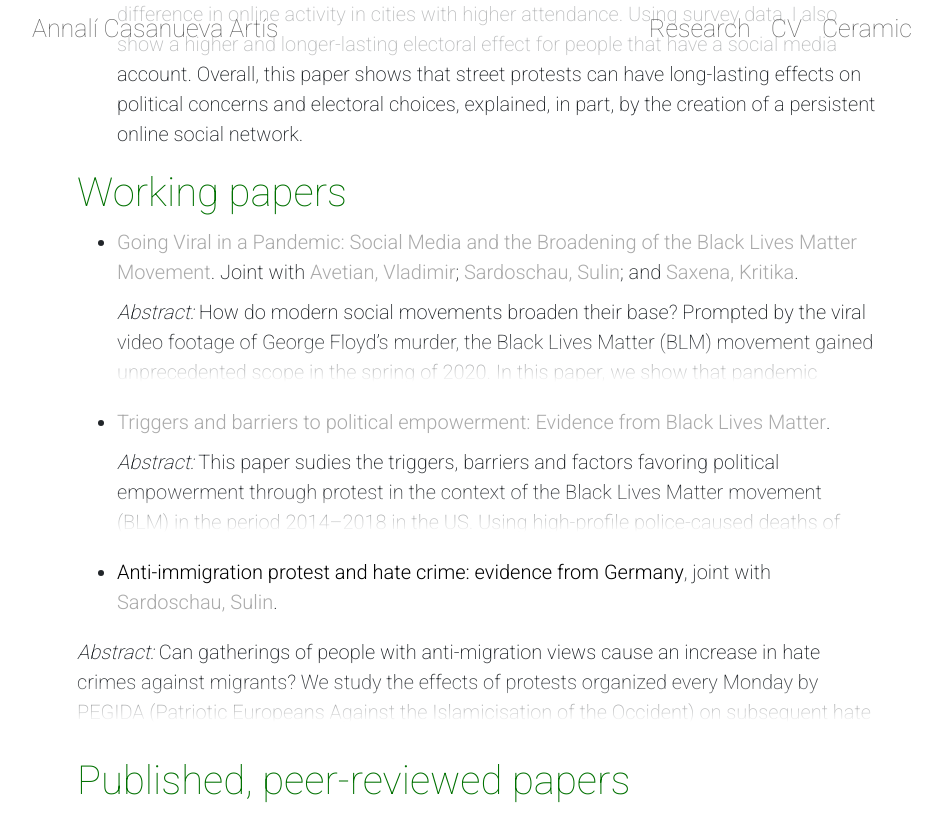
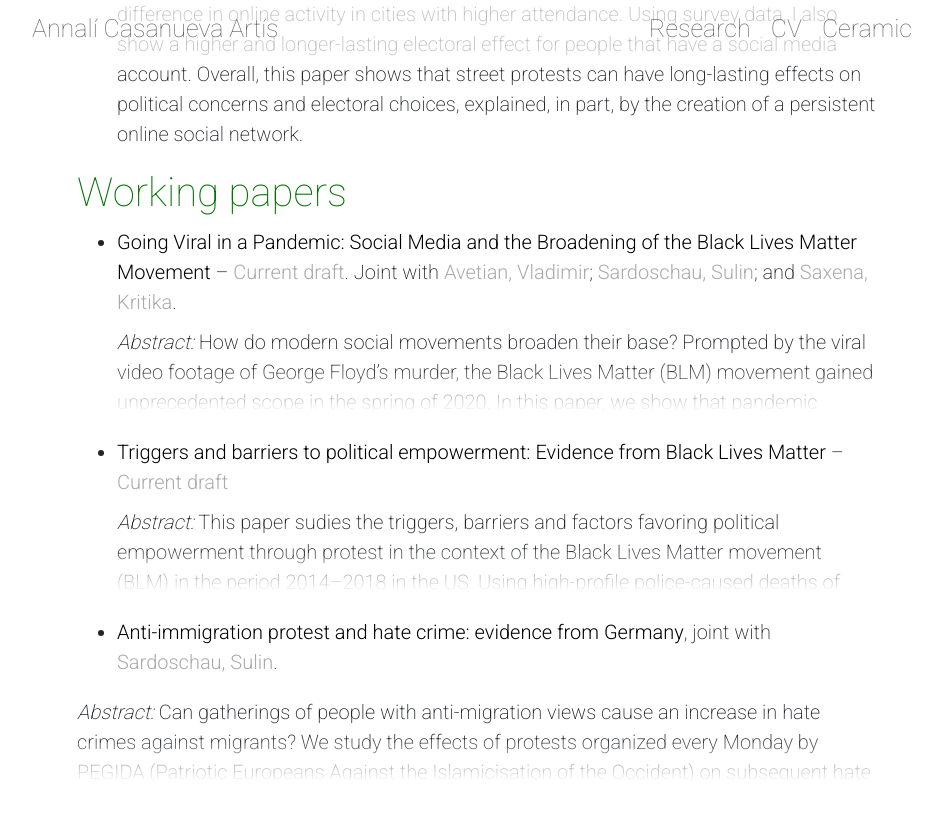
Before and after one commit to Annali-Casanueva/annali-casanueva.github.io, a Jekyll site: the page built from pages/en/research.md, in a window 1280 px wide and 900 px high, scrolled down 772 px, cut to the strip 0-814 px from the top of the window. Shown: the whole strip, without its empty margins (163-1105 px from the left). Built offline with Jekyll 4.4.1, drawn with Linux system fonts in a browser that asks for light colours.

Commit message:
change links in working papers

```diff
--- a/pages/en/research.md
+++ b/pages/en/research.md
@@ -35,7 +35,7 @@
 Working papers
 ==============
 
- * *[Going Viral in a Pandemic: Social Media and the Broadening of the Black Lives Matter Movement](/docs/Black-Lives-Matter-and-COVID-19.pdf)*{: .papertitle }.
+ * *Going Viral in a Pandemic: Social Media and the Broadening of the Black Lives Matter Movement*{: .papertitle } -- [Current draft](/docs/Black-Lives-Matter-and-COVID-19.pdf).
    Joint with Avetian, Vladimir; Sardoschau, Sulin; and Saxena, Kritika.
 
    *Abstract:* How do modern social movements broaden their base?
@@ -54,7 +54,7 @@
    {: .preview }
 
 
- * *[Triggers and barriers to political empowerment: Evidence from Black Lives Matter](/docs/Triggers-and-barriers-to-political-empowerment-evidence-from-BLM.pdf)*{: .papertitle }.
+ * *Triggers and barriers to political empowerment: Evidence from Black Lives Matter*{: .papertitle } -- [Current draft](/docs/Triggers-and-barriers-to-political-empowerment-evidence-from-BLM.pdf)
 
    *Abstract:* This paper sudies the triggers, barriers and factors favoring political empowerment through
    protest in the context of the Black Lives Matter movement (BLM) in the period 2014--2018 in the
```
